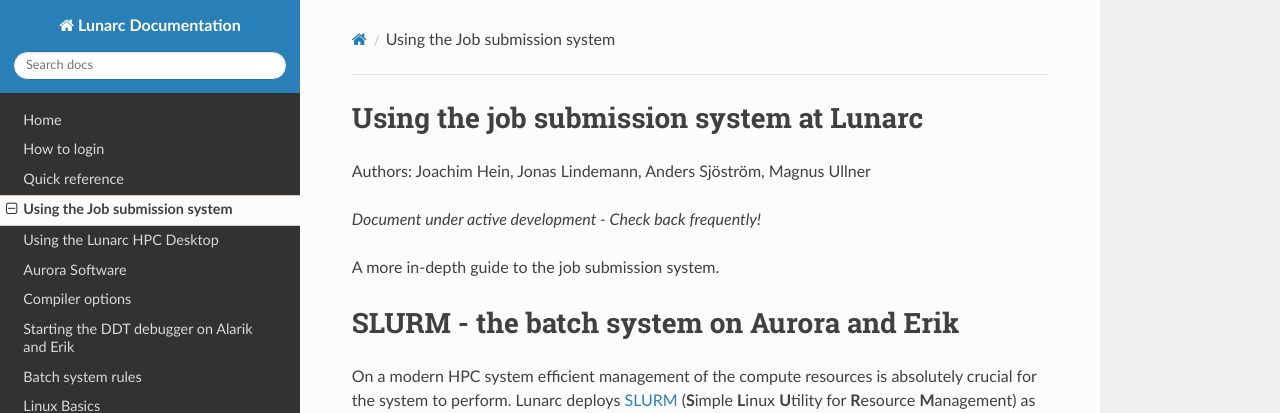
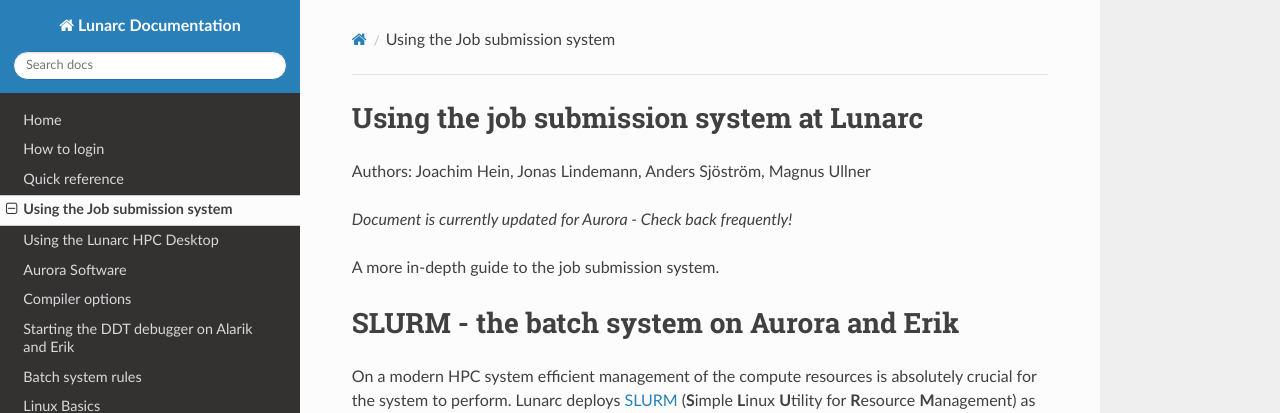
Before and after one commit to lunarc/lunarc_docs, an MkDocs documentation site: the page built from docs/batch_system.md, in a window 1280 px wide and 900 px high. Shown: the top 413 px of the window. Built offline with MkDocs 1.6.1, drawn with Linux system fonts in a browser that asks for light colours; nearby versions of some CDN libraries; old or Windows-style settings are respelled for this version of MkDocs.

Commit message:
Update to disclaimer

```diff
--- a/docs/batch_system.md
+++ b/docs/batch_system.md
@@ -2,7 +2,7 @@
 
 Authors: Joachim Hein, Jonas Lindemann, Anders Sjöström, Magnus Ullner
 
-*Document under active development - Check back frequently!*
+*Document is currently updated for Aurora - Check back frequently!*
 
 A more in-depth guide to the job submission system.
 
```
